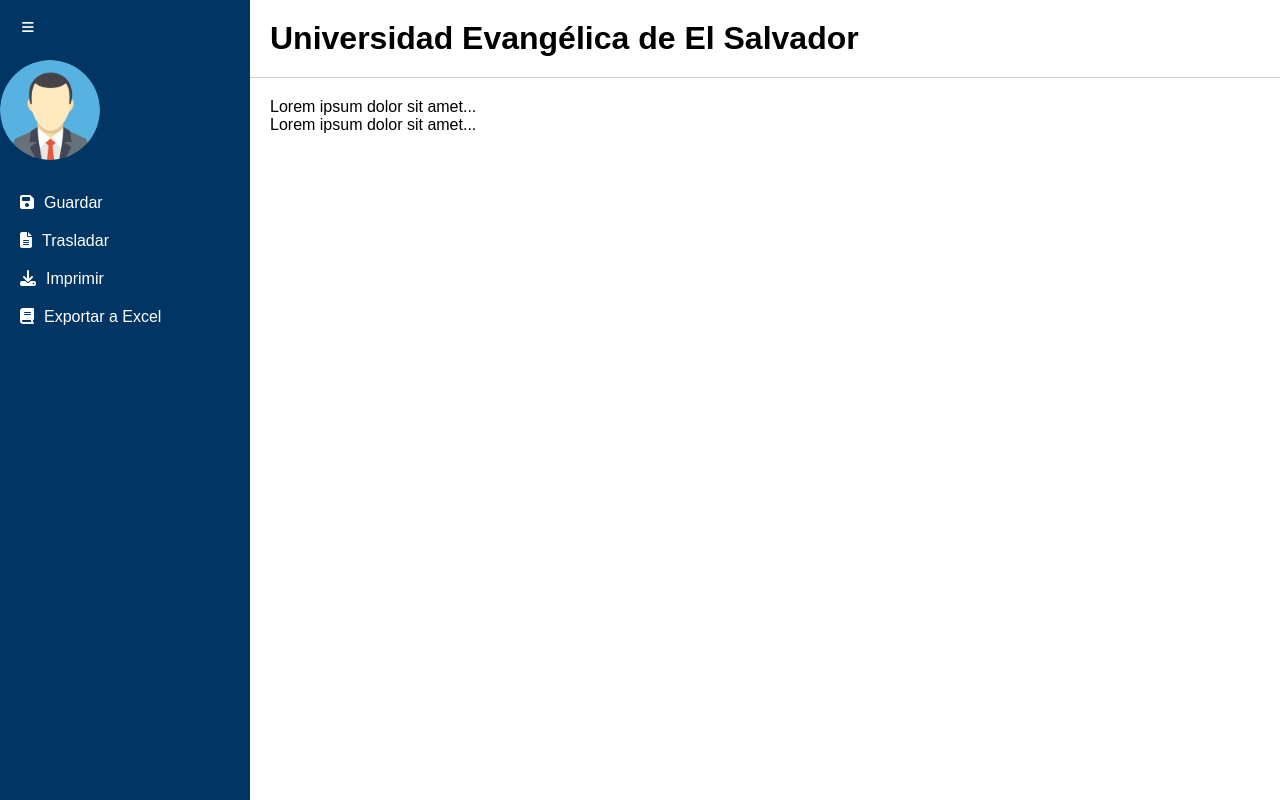
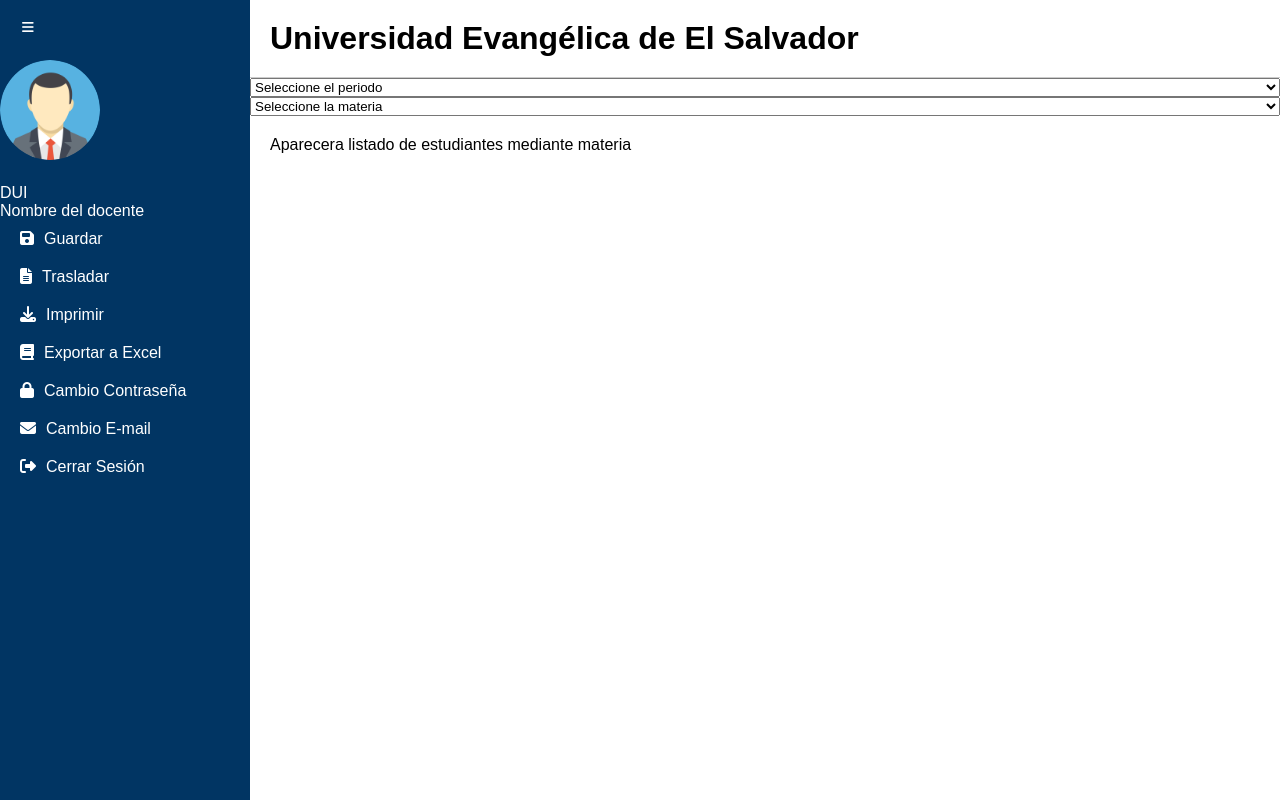
Before and after one commit to Midn1ghtl/proyecto-portal-docente-uees, a plain HTML site: page portal-docente.html in a window 1280 px wide. Drawn offline with Linux system fonts and the light colour scheme.

Commit message:
Se agrego nueva información, y las barras, pero falta la presentación de como quedaria la de los alumnos
Added user information and additional navigation options.

```diff
--- a/portal-docente.html
+++ b/portal-docente.html
@@ -21,6 +21,8 @@
         <!--imagen de usuario-->
         <div>
         <img src="src/assets/img/avatar.png" alt="Avatar" class="avatar">
+        <ul>DUI</ul>
+        <ul>Nombre del docente</ul>
         </div>
         <!--botones de navegacion-->
         <ul>
@@ -28,17 +30,29 @@
             <li><a href="#"><i class="fa fa-file-lines"></i><span>Trasladar</span></a></li>
             <li><a href="#"><i class="fa fa-download"></i><span>Imprimir</span></a></li>
             <li><a href="#"><i class="fa fa-book"></i><span>Exportar a Excel</span></a></li>
+            <li><a href="#"><i class="fa fa-lock"></i><span>Cambio Contraseña</span></a></li>
+         <li><a href="#"><i class="fa fa-envelope"></i><span>Cambio E-mail</span></a></li>
+           <li><a href="#"><i class="fa fa-right-from-bracket"></i><span>Cerrar Sesión</span></a></li>
         </ul>
         </nav>
-
 
     <main>
         <header>
             <h1>Universidad Evangélica de El Salvador</h1>
         </header>
+         <select class="form-select" aria-label="Ejemplo de select predeterminado">
+                  <option selected="" data-sl-id="f147">Seleccione el periodo</option>
+                  <option value="1" data-sl-id="f148">I-Ciclo</option>
+                  <option value="2" data-sl-id="f149">II-Ciclo</option>
+                  <option value="3" data-sl-id="f150">Extracomntemporaneo</option>
+                </select>
+                <select class="form-select" aria-label="Ejemplo de select predeterminado">
+                  <option selected="" data-sl-id="f147">Seleccione la materia
+                  <option value="1" data-sl-id="f148">Programacion web seccion 1 </option>
+                  <option value="2" data-sl-id="f149">Programacion web seccion 2</option>
+                </select>
         <article>
-            <section>Lorem ipsum dolor sit amet...</section>
-            <section>Lorem ipsum dolor sit amet...</section>
+            <section>Aparecera listado de estudiantes mediante materia</section>
         </article>
     </main>
 
```
